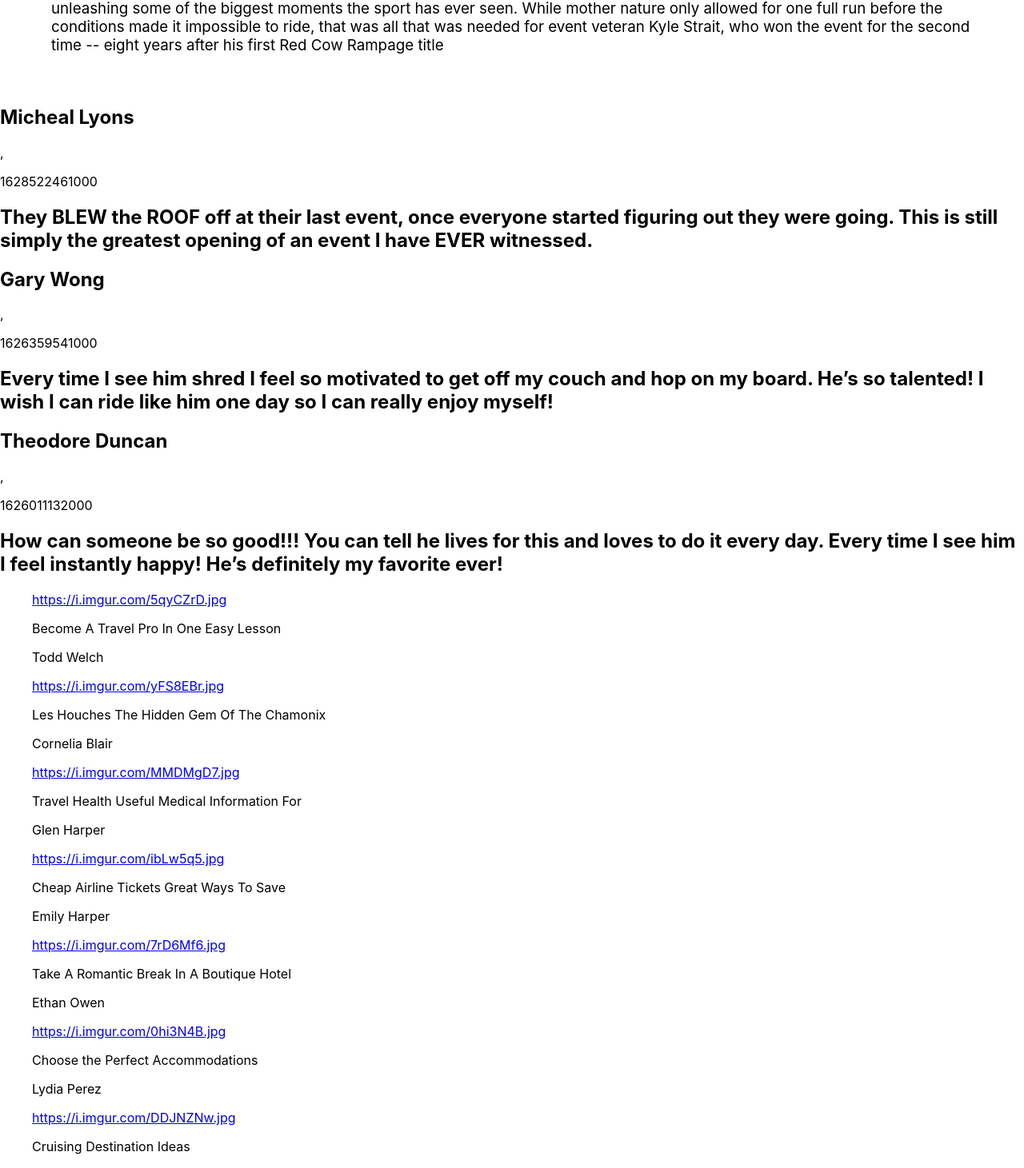
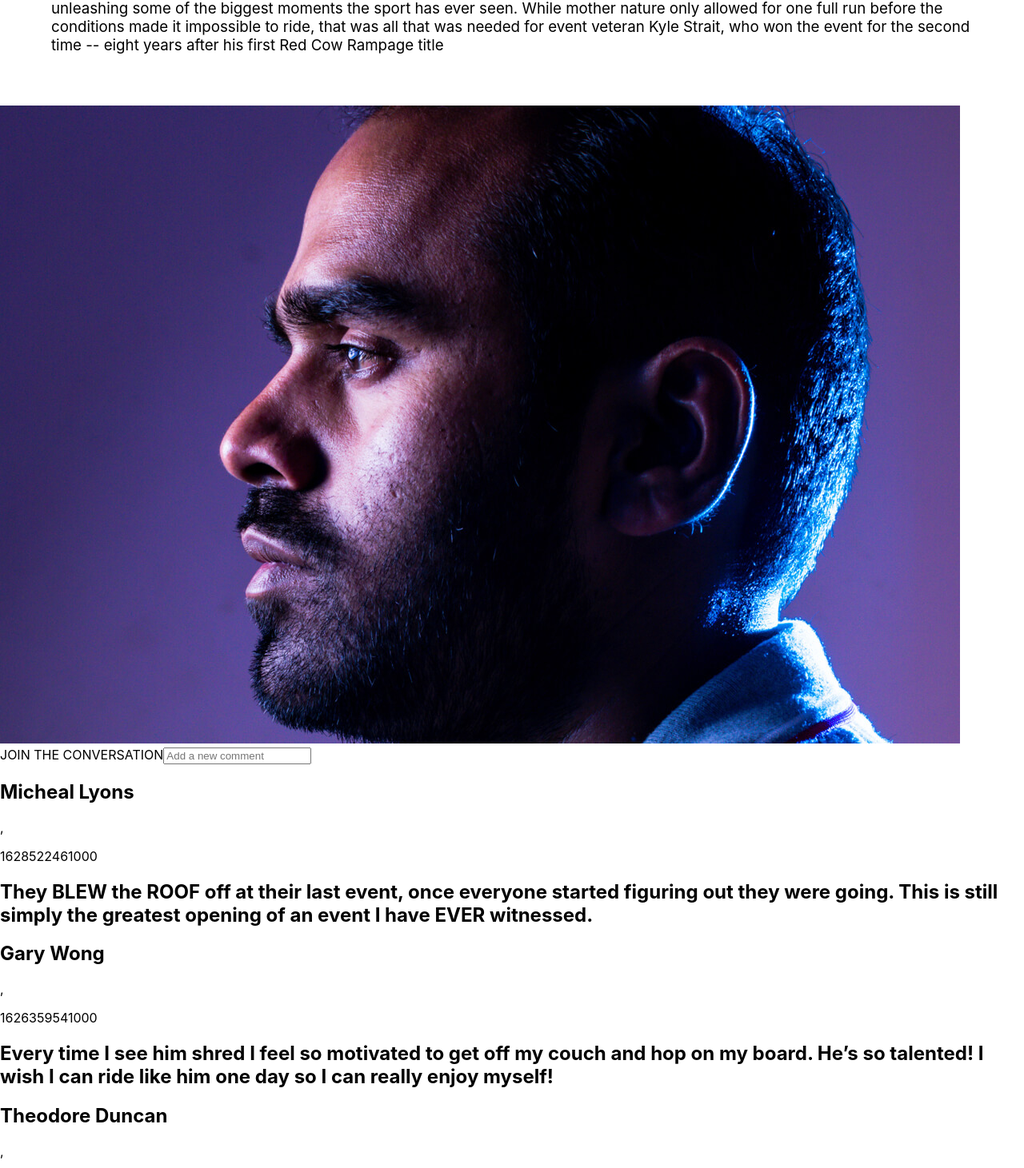
Before and after one commit to mjiang95/minnie-jiang-brainflix1, a React (Create React App) app: page / in a window 1280 px wide. Shown: the part 1324-2785 px from the top of the page at 80% size. Built offline with nearby package versions, Linux system fonts and the light colour scheme.

Commit message:
Update comments section

```diff
--- a/src/components/Comments/comments.jsx
+++ b/src/components/Comments/comments.jsx
@@ -1,5 +1,18 @@
+import "./comments.scss";
+import mohanMuruge from "../../assets/Image/Images/mohanMuruge.jpg";
+
+
 function Comments (props){
     return (
+        <section className= "user-comments">
+            <div className= "new-comments">
+                <img className="new-comments__avatar" src={mohanMuruge} alt="Picture of Mohan Muruge" />
+                <form action="">
+                    <label className="new-comments__label" htmlFor="comments">JOIN THE CONVERSATION</label>
+                    <input className="new-comments__type-area" type="textarea" name="comments" placeholder="Add a new comment"/>
+
+                </form>
+            </div>
 
         <div>
             {/* <img src="" alt="" />            */}
@@ -18,6 +31,7 @@ function Comments (props){
                 }
                  )}
         </div>
+    </section>
     )
 };
 
```
